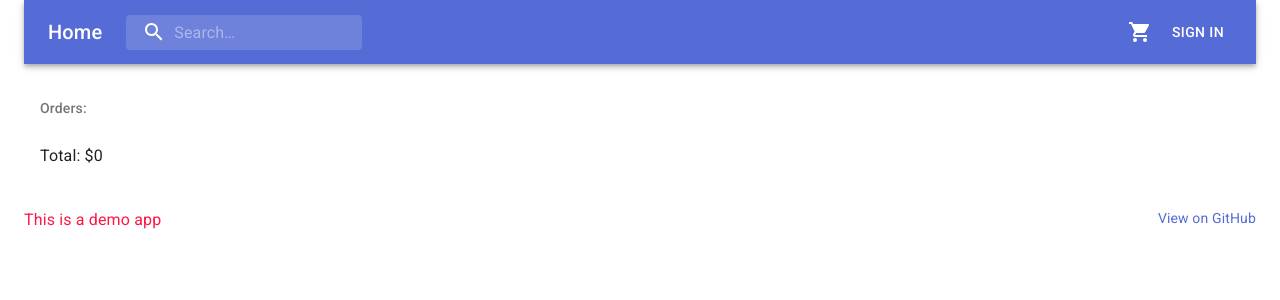
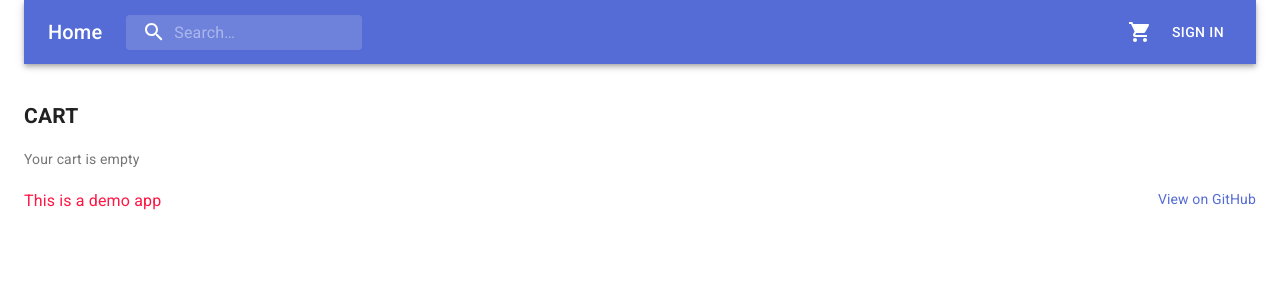
Before and after one commit to yongxia/food-ordering-frontend, a Next.js app: page /cart in a window 1280 px wide. Shown: the top 300 px of the page. Built offline with nearby package versions, Linux system fonts and the light colour scheme.

Commit message:
add support for increase or decrease an item in cart

```diff
--- a/components/Header.js
+++ b/components/Header.js
@@ -67,10 +67,20 @@ const useStyles = makeStyles((theme) => ({
 
 }));
 
+const ShoppingCartLabel = props => (
+    <NextLink href='/cart'>
+        <IconButton aria-label="cart items" color="inherit">
+            <Badge badgeContent={props.total} color="secondary">
+                <ShoppingCartIcon />
+            </Badge>
+        </IconButton>
+    </NextLink>
+)
+
 export default function AppHeader(props) {
     const classes = useStyles();
 
-    const { query, setQuery, show, user, setUser, total } = useContext(AppContext);
+    const { query, setQuery, show, user, setUser } = useContext(AppContext);
 
     const handleChange = (value) => {
         setQuery(value);
@@ -111,24 +121,12 @@ export default function AppHeader(props) {
                 {user ?
                     <>
                         {user}
-                        <NextLink href='/cart'>
-                            <IconButton aria-label="cart items" color="inherit">
-                                <Badge badgeContent={total} color="secondary">
-                                    <ShoppingCartIcon />
-                                </Badge>
-                            </IconButton>
-                        </NextLink>
+                        <ShoppingCartLabel total={props.total} />
                         <Button className={classes.sign} color="inherit" onClick={handleClickLogout}>Logout</Button>
                     </>
                     :
                     <>
-                        <NextLink href='/cart'>
-                            <IconButton aria-label="cart items" color="inherit">
-                                <Badge badgeContent={total} color="secondary">
-                                    <ShoppingCartIcon />
-                                </Badge>
-                            </IconButton>
-                        </NextLink>
+                        <ShoppingCartLabel total={props.total} />
                         <NextLink href="/login">
                             <Button className={classes.sign} color="inherit">Sign In</Button>
                         </NextLink>
--- a/components/Layout.js
+++ b/components/Layout.js
@@ -9,13 +9,11 @@ export const AppContext = createContext({
     query: "",
     show: true,
     user: null,
-    cart: [],
-    total: 0,
+    cart: { items: [], total: 0 },
     setQuery: () => { },
     setShow: () => { },
     setUser: () => { },
     setCart: () => { },
-    setTotal: () => { }
 });
 
 const Layout = ({ children }) => {
@@ -23,15 +21,14 @@ const Layout = ({ children }) => {
     const [query, setQuery] = useState("");
     const [show, setShow] = useState(true);
     const [user, setUser] = useState(null);
-    const [cart, setCart] = useState([]);
-    const [total, setTotal] = useState(0);
+    const [cart, setCart] = useState({ items: [], total: 0 });
 
 
     return (
-        <AppContext.Provider value={{ query, setQuery, show, setShow, user, setUser, cart, setCart, total, setTotal }}>
+        <AppContext.Provider value={{ query, setQuery, show, setShow, user, setUser, cart, setCart }}>
             <Container>
                 <Meta />
-                <Head />
+                <Head total={cart.total} />
                 <br />
                 <main >{children}</main>
                 <br />
--- a/components/RestaurantList/card.js
+++ b/components/RestaurantList/card.js
@@ -29,9 +29,6 @@ const useStyles = makeStyles((theme) => ({
 export default function RestaurantCard(props) {
     const classes = useStyles();
 
-    const handleClick = () => {
-
-    };
     const { id, name, description, image } = props.restaurant;
 
     return (
--- a/pages/cart.js
+++ b/pages/cart.js
@@ -1,9 +1,19 @@
-import { useContext } from 'react'
+import { useContext, useState } from 'react'
 import { makeStyles } from '@material-ui/core/styles';
-import ListSubheader from '@material-ui/core/ListSubheader';
-import List from '@material-ui/core/List';
-import ListItem from '@material-ui/core/ListItem';
-import ListItemText from '@material-ui/core/ListItemText';
+import {
+    Grid,
+    Avatar,
+    Typography,
+    List,
+    ListItem,
+    ListItemAvatar,
+    ListItemText,
+    ListItemSecondaryAction,
+    IconButton
+} from '@material-ui/core';
+import AddIcon from '@material-ui/icons/Add';
+import RemoveIcon from '@material-ui/icons/Remove';
+import DeleteIcon from '@material-ui/icons/Delete';
 
 import { AppContext } from '../components/layout';
 
@@ -15,32 +25,77 @@ const useStyles = makeStyles((theme) => ({
     },
 }));
 
+const CartItem = ({ item, cart, setCart }) => {
+
+    const { id, image, name, price, quitality } = item;
+
+    const increase = () => {
+        setCart(() => {
+            item.quitality++;
+            cart.total++;
+            return { ...cart }
+        });
+    }
+
+    const decrease = () => {
+        setCart(() => {
+            if (item.quitality == 1) {
+                //cart size might change when click decreas, use findIndex
+                let index = cart.items.findIndex(i => i.id == id);
+                cart.items = cart.items.splice(index);
+            } else {
+                item.quitality--;
+            }
+            cart.total--;
+            return { ...cart }
+        });
+    }
+
+
+    return (
+        <List >
+            <ListItem>
+                <ListItemAvatar>
+                    <Avatar variant="square" alt={name} src={image ? `${process.env.NEXT_PUBLIC_API_URL}${image.url}` : '/default.png'} />
+                </ListItemAvatar>
+                <ListItemText
+                    primary={name}
+                    secondary={<><p>{`Price: ${price}`}</p><p>{`Qty: ${quitality}`}</p></>}
+                />
+                <ListItemSecondaryAction>
+                    <IconButton edge="end" aria-label="increase">
+                        <AddIcon color="primary" onClick={increase} />
+                    </IconButton>
+
+                    <IconButton edge="end" aria-label="decrease">
+                        <RemoveIcon style={{ color: "red" }} onClick={decrease} />
+                    </IconButton>
+                </ListItemSecondaryAction>
+            </ListItem>
+        </List>
+    )
+}
+
 export default function Cart() {
     const classes = useStyles();
-    const { cart } = useContext(AppContext);
+    const { cart, setCart } = useContext(AppContext);
 
-    return (
-        <List
-            component="nav"
-            aria-labelledby="nested-list-subheader"
-            subheader={
-                <ListSubheader component="div" id="nested-list-subheader">
-                    Orders:
-                 </ListSubheader>
-            }
-            className={classes.root}
-        >
-            {
-                cart.map((c, index) => (
-                    <ListItem key={index}>
-                        <ListItemText>{c.name}, {c.price}</ListItemText>
-                    </ListItem>
-                ))
-            }
-            <ListItem>
-                <ListItemText>Total: $0</ListItemText>
+    return cart.total === 0 ?
+        <>
+            <h2>CART</h2>
+            <Typography variant="body2" color="textSecondary" component="p">
+                Your cart is empty
+                </Typography>
+        </> :
+        <>
+            < ListItem key="total">
+                <ListItemText><h3>CART Orders - Total items: {cart.total}, Total price: $0</h3></ListItemText>
             </ListItem>
 
-        </List>
-    );
-}
+            <List>
+                {cart.items.map(item => <CartItem key={item.id} item={item} cart={cart} setCart={setCart} />)}
+            </List >
+        </>
+
+
+};
```
Also changed, not shown: components/DishList/card.js (+11 -6 lines).
